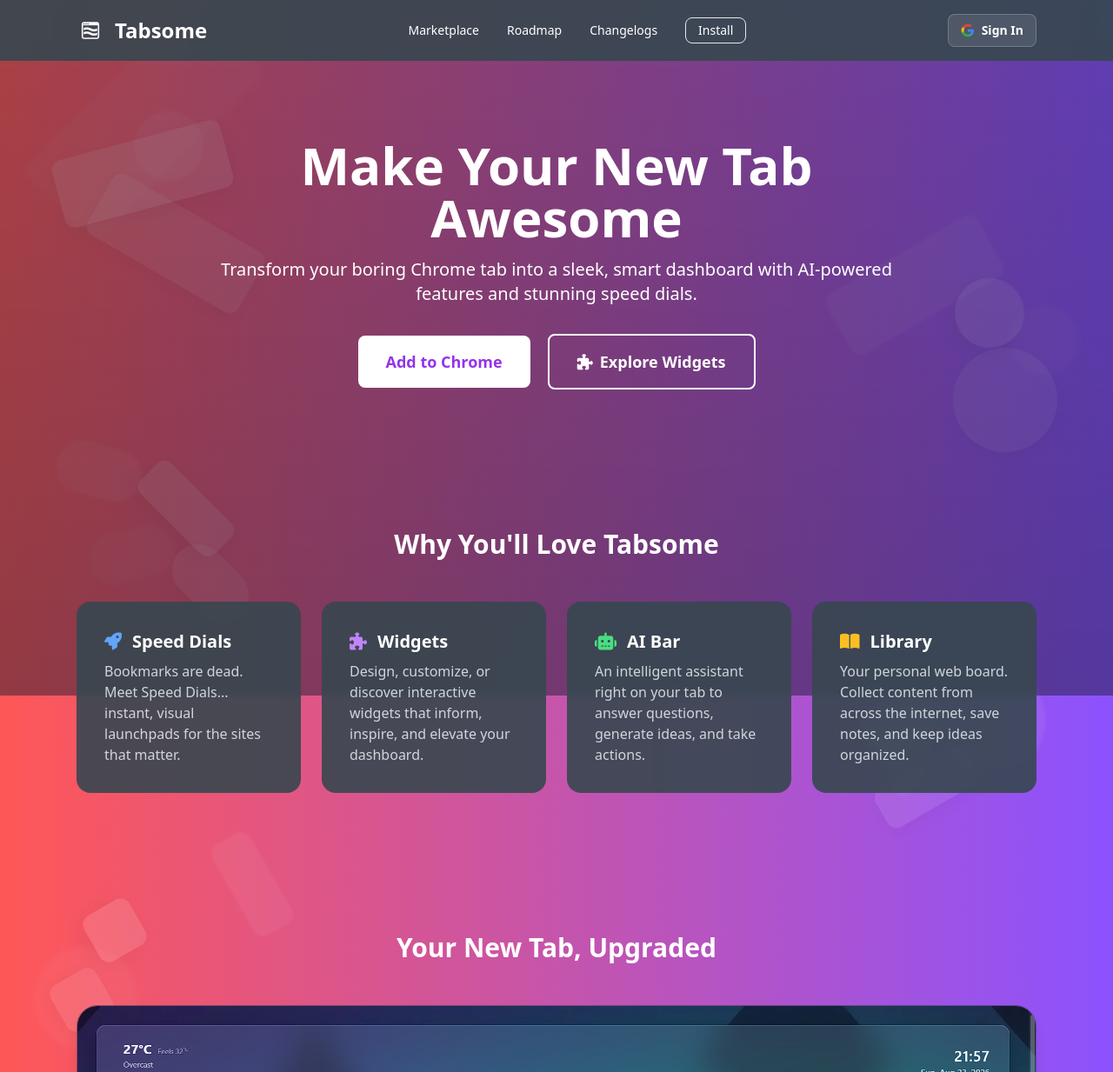
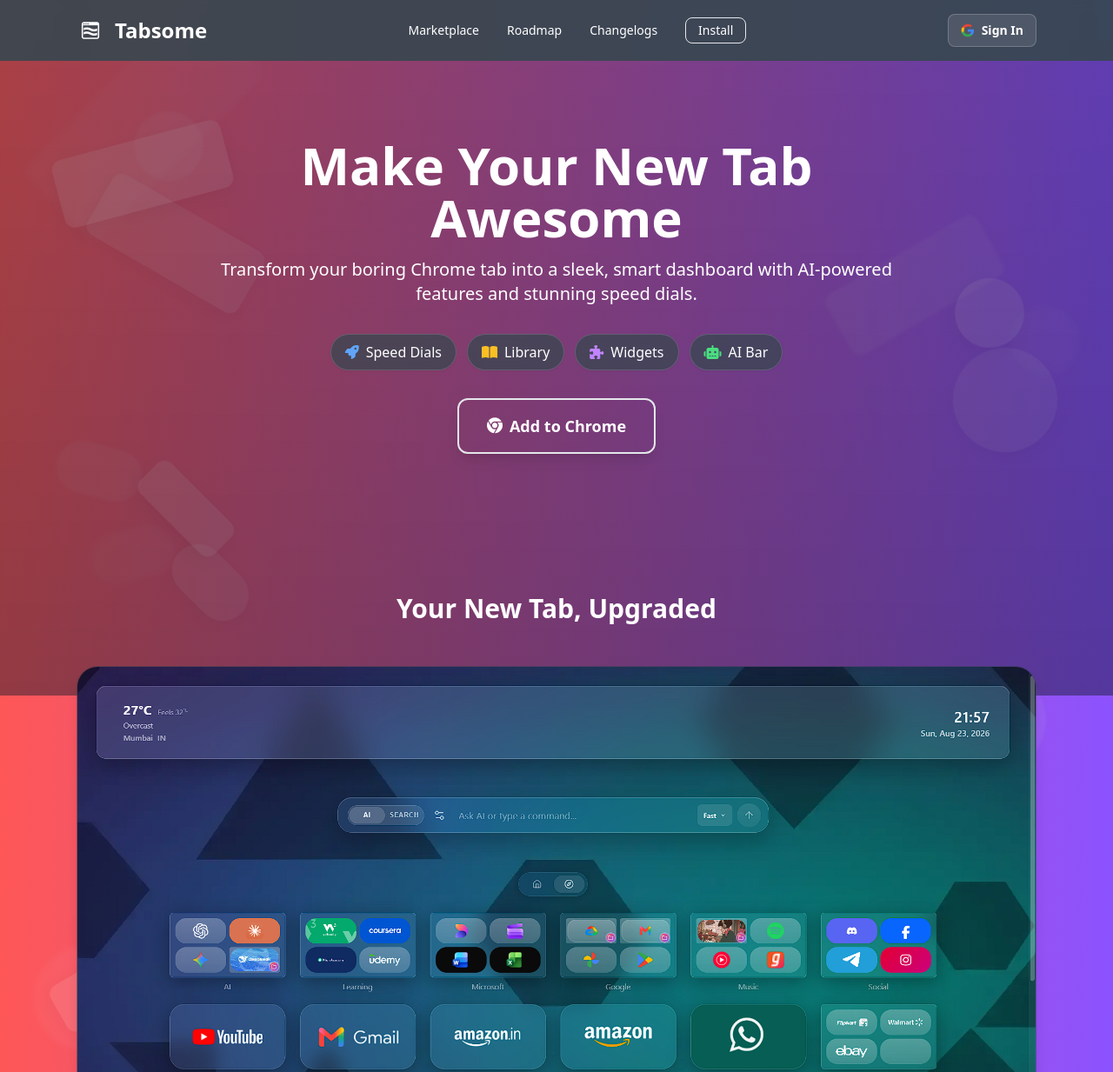
Before and after one commit to KishorJena/Tabsome, a website: page index.html in a window 1280 px wide. Shown: the top 1233 px of the page at 87% size. Drawn offline with nearby package versions, Linux system fonts and the light colour scheme; animation ran at ten frames a second.

Commit message:
home page ui enhancements

```diff
--- a/index.html
+++ b/index.html
@@ -380,72 +380,33 @@
         Transform your boring Chrome tab into a sleek, smart dashboard with AI-powered features and stunning speed
         dials.
       </p>
-      <!-- Primary button style from Aura -->
-      <a href="#download"
-        class="bg-white text-purple-600 font-semibold px-8 py-4 rounded-lg text-lg hover:bg-opacity-90 transition transform hover:scale-105 inline-block">Add
-        to Chrome</a>
-      <a href="marketplace.html"
-        class="bg-transparent border-2 border-white text-white font-semibold px-8 py-4 rounded-lg text-lg hover:bg-white hover:text-purple-600 transition transform hover:scale-105 inline-block ml-4">
-        <i class="fas fa-puzzle-piece mr-2"></i>Explore Widgets
-      </a>
-    </div>
-  </section>
-
-  <!-- Features -->
-  <section id="features" class="py-20 section-container">
-    <div class="max-w-6xl mx-auto px-6 text-center content-layer">
-      <h3 class="text-3xl font-bold mb-12 gradient-text" data-aos="fade-up">Why You'll Love Tabsome</h3>
-      <div class="grid sm:grid-cols-2 lg:grid-cols-4 gap-6">
-        <!-- Material Design blue-gray cards -->
-        <div class="p-8 rounded-2xl backdrop-blur-sm flex flex-col justify-between" style="background-color: rgba(55, 71, 79, 0.9);"
-          data-aos="fade-up">
-          <div>
-            <h4 class="font-semibold text-xl mb-2 flex items-center">
-              <i class="fas fa-rocket text-blue-400 mr-3"></i>
-              Speed Dials
-            </h4>
-            <p class="text-gray-300 text-left">
-              Bookmarks are dead. Meet Speed Dials... instant, visual launchpads for the sites that matter.
-            </p>
-          </div>
+      <!-- Feature Badges Row -->
+      <div class="flex flex-wrap justify-center items-center gap-3 sm:gap-4 mb-8">
+        <div class="inline-flex items-center gap-2 px-4 py-2 rounded-full backdrop-blur-md border border-white/15 text-sm sm:text-base font-medium text-white shadow-sm" style="background-color: rgba(55, 71, 79, 0.75);">
+          <i class="fas fa-rocket text-blue-400"></i>
+          <span>Speed Dials</span>
         </div>
-        <div class="p-8 rounded-2xl backdrop-blur-sm flex flex-col justify-between" style="background-color: rgba(55, 71, 79, 0.9);"
-          data-aos="fade-up" data-aos-delay="100">
-          <div>
-            <h4 class="font-semibold text-xl mb-2 flex items-center">
-              <i class="fas fa-puzzle-piece text-purple-400 mr-3"></i>
-              Widgets
-            </h4>
-            <p class="text-gray-300 text-left">
-              Design, customize, or discover interactive widgets that inform, inspire, and elevate your dashboard.
-            </p>
-          </div>
+        <div class="inline-flex items-center gap-2 px-4 py-2 rounded-full backdrop-blur-md border border-white/15 text-sm sm:text-base font-medium text-white shadow-sm" style="background-color: rgba(55, 71, 79, 0.75);">
+          <i class="fas fa-book-open text-amber-400"></i>
+          <span>Library</span>
         </div>
-        <div class="p-8 rounded-2xl backdrop-blur-sm flex flex-col justify-between" style="background-color: rgba(55, 71, 79, 0.9);"
-          data-aos="fade-up" data-aos-delay="200">
-          <div>
-            <h4 class="font-semibold text-xl mb-2 flex items-center">
-              <i class="fas fa-robot text-green-400 mr-3"></i>
-              AI Bar
-            </h4>
-            <p class="text-gray-300 text-left">
-              An intelligent assistant right on your tab to answer questions, generate ideas, and take actions.
-            </p>
-          </div>
+        <div class="inline-flex items-center gap-2 px-4 py-2 rounded-full backdrop-blur-md border border-white/15 text-sm sm:text-base font-medium text-white shadow-sm" style="background-color: rgba(55, 71, 79, 0.75);">
+          <i class="fas fa-puzzle-piece text-purple-400"></i>
+          <span>Widgets</span>
         </div>
-        <div class="p-8 rounded-2xl backdrop-blur-sm flex flex-col justify-between" style="background-color: rgba(55, 71, 79, 0.9);"
-          data-aos="fade-up" data-aos-delay="300">
-          <div>
-            <h4 class="font-semibold text-xl mb-2 flex items-center">
-              <i class="fas fa-book-open text-amber-400 mr-3"></i>
-              Library
-            </h4>
-            <p class="text-gray-300 text-left">
-              Your personal web board. Collect content from across the internet, save notes, and keep ideas organized.
-            </p>
-          </div>
+        <div class="inline-flex items-center gap-2 px-4 py-2 rounded-full backdrop-blur-md border border-white/15 text-sm sm:text-base font-medium text-white shadow-sm" style="background-color: rgba(55, 71, 79, 0.75);">
+          <i class="fas fa-robot text-green-400"></i>
+          <span>AI Bar</span>
         </div>
       </div>
+
+      <!-- Primary CTA -->
+      <a href="https://chromewebstore.google.com/detail/tabsome-ai-new-tab-speed/cibcnchlbnblalcpgjaccapodkmjookf"
+        target="_blank" rel="noopener noreferrer"
+        class="bg-blue-600 hover:bg-blue-500 text-white border-2 border-white/60 hover:border-white font-semibold px-8 py-4 rounded-xl text-lg shadow-lg shadow-blue-900/30 hover:shadow-blue-600/40 transition transform hover:scale-105 inline-flex items-center gap-2">
+        <i class="fab fa-chrome"></i>
+        <span>Add to Chrome</span>
+      </a>
     </div>
   </section>
 
@@ -634,17 +595,13 @@
       <p class="text-lg text-white mb-8 max-w-2xl mx-auto">
         Add Tabsome to your browser and turn every new tab into something truly personal.
       </p>
-      <!-- Primary button style from Aura -->
-      <a href="https://chromewebstore.google.com/detail/tabsome-new-tab-with-ai/cibcnchlbnblalcpgjaccapodkmjookf"
-        target="_blank"
-        class="bg-white text-purple-600 font-semibold px-8 py-4 rounded-lg text-lg hover:bg-opacity-90 transition transform hover:scale-105 inline-block"
+      <!-- Primary CTA -->
+      <a href="https://chromewebstore.google.com/detail/tabsome-ai-new-tab-speed/cibcnchlbnblalcpgjaccapodkmjookf"
+        target="_blank" rel="noopener noreferrer"
+        class="bg-blue-600 hover:bg-blue-500 text-white border-2 border-white/60 hover:border-white font-semibold px-8 py-4 rounded-xl text-lg shadow-lg shadow-blue-900/30 hover:shadow-blue-600/40 transition transform hover:scale-105 inline-flex items-center gap-2"
         data-aos="zoom-in">
-        ➕ Add to Chrome
-      </a>
-      <a href="marketplace.html"
-        class="bg-transparent border-2 border-white text-white font-semibold px-8 py-4 rounded-lg text-lg hover:bg-white hover:text-purple-600 transition transform hover:scale-105 inline-block ml-4"
-        data-aos="zoom-in" data-aos-delay="100">
-        <i class="fas fa-puzzle-piece mr-2"></i>Explore Widgets
+        <i class="fab fa-chrome"></i>
+        <span>Add to Chrome</span>
       </a>
     </div>
   </section>
```
